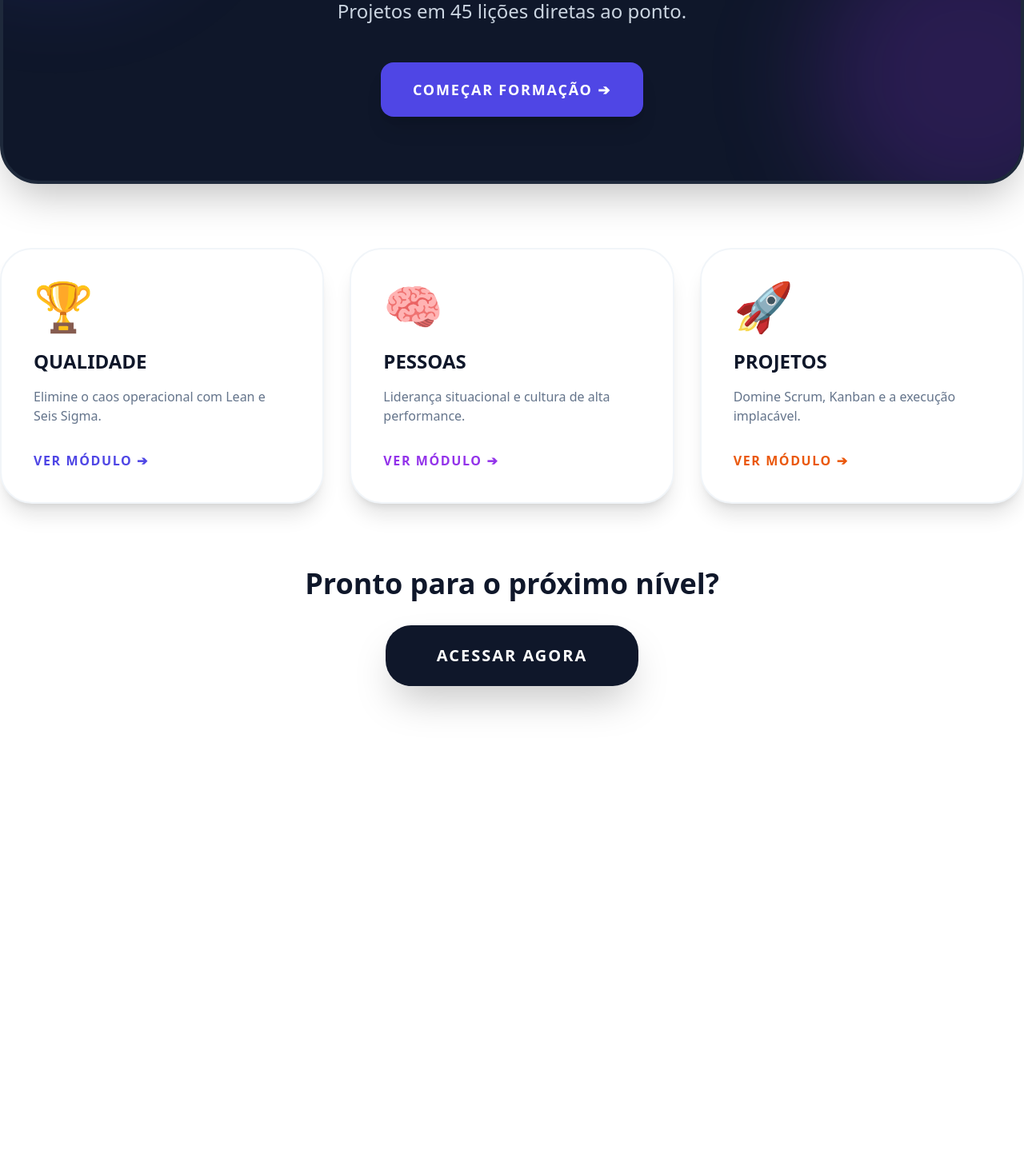
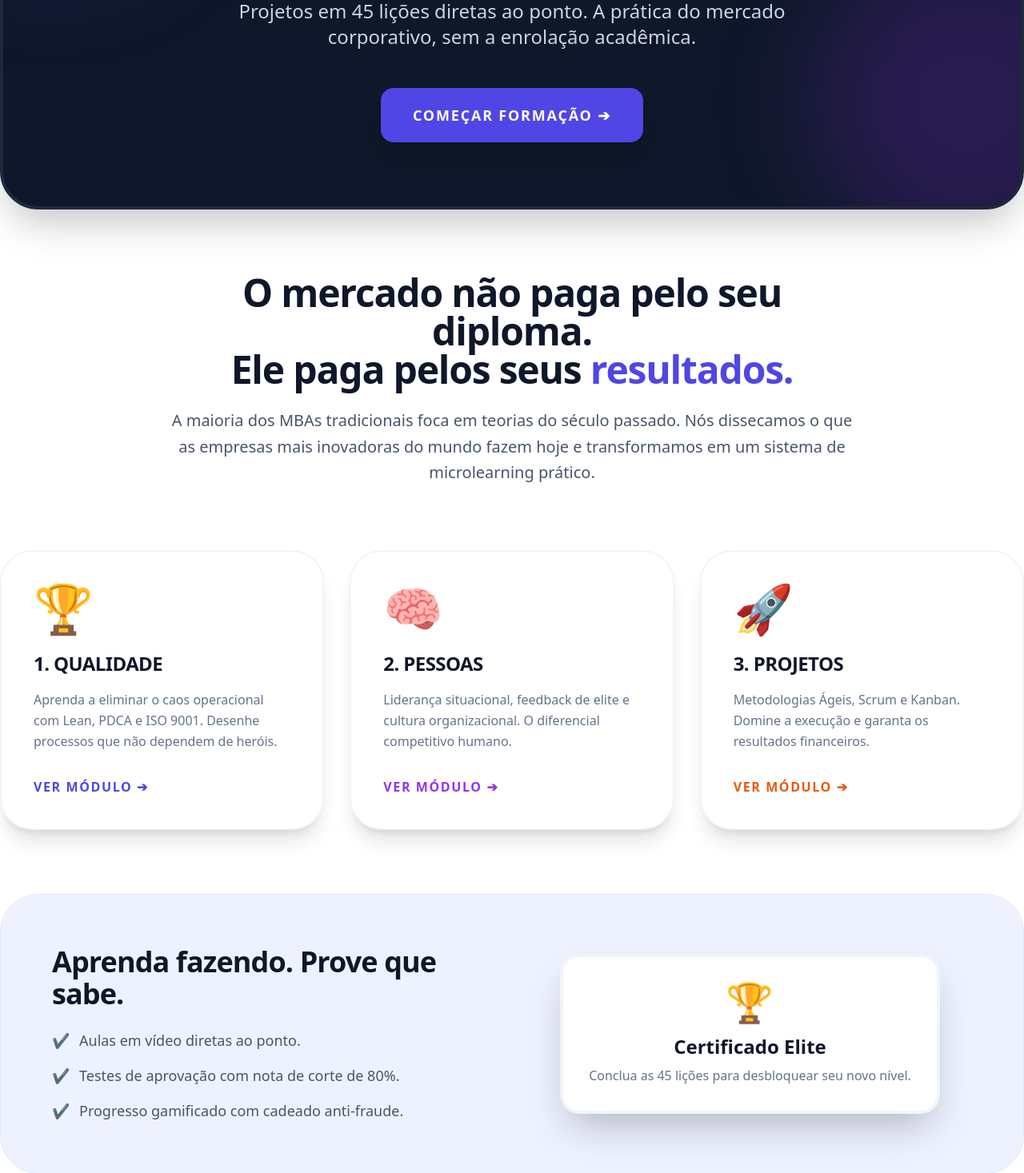
Before and after one commit to danub-io/mbalite, a Next.js app: page /mbalite/ in a window 1280 px wide. Shown: the part 332-1799 px from the top of the page at 80% size. Before the commit the page ends 1270 px from the top, so only its background shows below. Built offline with nearby package versions, Linux system fonts and the light colour scheme.

Commit message:
Design: Restoring full Premium LP with correct paths

```diff
--- a/pages/index.mdx
+++ b/pages/index.mdx
@@ -4,7 +4,7 @@ title: MBA Lite - Acelere sua Carreira
 
 <div className="w-full font-sans -mt-8">
 
-  {/* 1. HERO SECTION (A Promessa Principal) */}
+  {/* 1. HERO SECTION */}
   <div className="bg-slate-900 rounded-[3rem] p-10 md:p-20 text-center shadow-2xl mb-20 relative overflow-hidden border-4 border-slate-800">
     <div className="absolute top-[-10%] left-[-10%] w-96 h-96 bg-indigo-600/20 blur-3xl rounded-full"></div>
     <div className="absolute bottom-[-10%] right-[-10%] w-96 h-96 bg-purple-600/20 blur-3xl rounded-full"></div>
@@ -20,11 +20,10 @@ title: MBA Lite - Acelere sua Carreira
         </span>
       </h1>
       <div className="text-xl md:text-2xl text-slate-300 max-w-3xl mx-auto mb-12 font-medium leading-relaxed">
-        Domine Gestão de Qualidade, Liderança de Pessoas e Execução de Projetos em 45 lições diretas ao ponto.
+        Domine Gestão de Qualidade, Liderança de Pessoas e Execução de Projetos em 45 lições diretas ao ponto. A prática do mercado corporativo, sem a enrolação acadêmica.
       </div>
 
       <div className="flex flex-col sm:flex-row gap-4 justify-center items-center">
-        {/* Note o link para /central agora */}
         <a href="/mbalite/central" className="bg-indigo-600 text-white font-black text-lg py-5 px-10 rounded-2xl shadow-xl hover:scale-105 transition-all uppercase tracking-widest">
           Começar Formação ➔
         </a>
@@ -32,35 +31,74 @@ title: MBA Lite - Acelere sua Carreira
     </div>
   </div>
 
-  {/* 2. AS 3 TRILHAS */}
+  {/* 2. A DOR DO MERCADO */}
+  <div className="text-center max-w-4xl mx-auto mb-20 px-4">
+    <h2 className="text-3xl md:text-5xl font-black text-slate-900 dark:text-white tracking-tight mb-6">
+      O mercado não paga pelo seu diploma. <br/> Ele paga pelos seus <span className="text-indigo-600 dark:text-indigo-400">resultados.</span>
+    </h2>
+    <div className="text-xl text-slate-600 dark:text-slate-400 font-medium leading-relaxed">
+      A maioria dos MBAs tradicionais foca em teorias do século passado. Nós dissecamos o que as empresas mais inovadoras do mundo fazem hoje e transformamos em um sistema de microlearning prático.
+    </div>
+  </div>
+
+  {/* 3. A SOLUÇÃO (As 3 Trilhas) */}
   <div className="grid grid-cols-1 md:grid-cols-3 gap-8 mb-20">
-    <div className="bg-white dark:bg-slate-900 p-10 rounded-[2.5rem] shadow-xl border-2 border-slate-100 dark:border-slate-800">
-      <div className="text-6xl mb-6">🏆</div>
-      <h3 className="text-2xl font-black text-slate-900 dark:text-white uppercase mb-4">Qualidade</h3>
-      <div className="text-slate-500 dark:text-slate-400 mb-8 font-medium">Elimine o caos operacional com Lean e Seis Sigma.</div>
+    <div className="bg-white dark:bg-slate-900 p-10 rounded-[2.5rem] shadow-xl border-2 border-slate-100 dark:border-slate-800 hover:border-indigo-500 transition-colors group">
+      <div className="text-6xl mb-6 group-hover:scale-110 transition-transform origin-left">🏆</div>
+      <h3 className="text-2xl font-black text-slate-900 dark:text-white uppercase tracking-tight mb-4">1. Qualidade</h3>
+      <div className="text-slate-500 dark:text-slate-400 mb-8 font-medium leading-relaxed">
+        Aprenda a eliminar o caos operacional com Lean, PDCA e ISO 9001. Desenhe processos que não dependem de heróis.
+      </div>
       <a href="/mbalite/qualidade/mentalidade" className="text-indigo-600 dark:text-indigo-400 font-black uppercase tracking-widest hover:underline">Ver Módulo ➔</a>
     </div>
 
-    <div className="bg-white dark:bg-slate-900 p-10 rounded-[2.5rem] shadow-xl border-2 border-slate-100 dark:border-slate-800">
-      <div className="text-6xl mb-6">🧠</div>
-      <h3 className="text-2xl font-black text-slate-900 dark:text-white uppercase mb-4">Pessoas</h3>
-      <div className="text-slate-500 dark:text-slate-400 mb-8 font-medium">Liderança situacional e cultura de alta performance.</div>
+    <div className="bg-white dark:bg-slate-900 p-10 rounded-[2.5rem] shadow-xl border-2 border-slate-100 dark:border-slate-800 hover:border-purple-500 transition-colors group">
+      <div className="text-6xl mb-6 group-hover:scale-110 transition-transform origin-left">🧠</div>
+      <h3 className="text-2xl font-black text-slate-900 dark:text-white uppercase tracking-tight mb-4">2. Pessoas</h3>
+      <div className="text-slate-500 dark:text-slate-400 mb-8 font-medium leading-relaxed">
+        Liderança situacional, feedback de elite e cultura organizacional. O diferencial competitivo humano.
+      </div>
       <a href="/mbalite/pessoas/lideranca" className="text-purple-600 dark:text-purple-400 font-black uppercase tracking-widest hover:underline">Ver Módulo ➔</a>
     </div>
 
-    <div className="bg-white dark:bg-slate-900 p-10 rounded-[2.5rem] shadow-xl border-2 border-slate-100 dark:border-slate-800">
-      <div className="text-6xl mb-6">🚀</div>
-      <h3 className="text-2xl font-black text-slate-900 dark:text-white uppercase mb-4">Projetos</h3>
-      <div className="text-slate-500 dark:text-slate-400 mb-8 font-medium">Domine Scrum, Kanban e a execução implacável.</div>
+    <div className="bg-white dark:bg-slate-900 p-10 rounded-[2.5rem] shadow-xl border-2 border-slate-100 dark:border-slate-800 hover:border-orange-500 transition-colors group">
+      <div className="text-6xl mb-6 group-hover:scale-110 transition-transform origin-left">🚀</div>
+      <h3 className="text-2xl font-black text-slate-900 dark:text-white uppercase tracking-tight mb-4">3. Projetos</h3>
+      <div className="text-slate-500 dark:text-slate-400 mb-8 font-medium leading-relaxed">
+        Metodologias Ágeis, Scrum e Kanban. Domine a execução e garanta os resultados financeiros.
+      </div>
       <a href="/mbalite/projetos/introducao" className="text-orange-600 dark:text-orange-400 font-black uppercase tracking-widest hover:underline">Ver Módulo ➔</a>
     </div>
   </div>
 
-  {/* 3. CTA FINAL */}
+  {/* 4. PROVA SOCIAL / METODOLOGIA */}
+  <div className="bg-indigo-50 dark:bg-indigo-900/10 border border-indigo-100 dark:border-indigo-900/30 rounded-[3rem] p-10 md:p-16 mb-20 flex flex-col md:flex-row items-center gap-10">
+    <div className="md:w-1/2">
+      <h2 className="text-3xl md:text-4xl font-black text-slate-900 dark:text-white tracking-tight mb-6">
+        Aprenda fazendo. Prove que sabe.
+      </h2>
+      <ul className="space-y-4 text-lg text-slate-600 dark:text-slate-400 font-medium list-none p-0">
+        <li className="flex items-center gap-3"><span className="text-indigo-600">✔</span> Aulas em vídeo diretas ao ponto.</li>
+        <li className="flex items-center gap-3"><span className="text-indigo-600">✔</span> Testes de aprovação com nota de corte de 80%.</li>
+        <li className="flex items-center gap-3"><span className="text-indigo-600">✔</span> Progresso gamificado com cadeado anti-fraude.</li>
+      </ul>
+    </div>
+    <div className="md:w-1/2 flex justify-center">
+      <div className="bg-white dark:bg-slate-900 p-8 rounded-3xl shadow-2xl border-4 border-slate-100 dark:border-slate-800 text-center">
+        <div className="text-5xl mb-4">🏆</div>
+        <div className="text-2xl font-black text-slate-900 dark:text-white">Certificado Elite</div>
+        <div className="text-slate-500 mt-2 font-medium">Conclua as 45 lições para desbloquear seu novo nível.</div>
+      </div>
+    </div>
+  </div>
+
+  {/* 5. CTA FINAL */}
   <div className="text-center pb-20">
-    <h2 className="text-4xl font-black text-slate-900 dark:text-white mb-8">Pronto para o próximo nível?</h2>
-    <a href="/mbalite/central" className="inline-block bg-slate-900 dark:bg-slate-100 text-white dark:text-slate-900 font-black text-xl py-6 px-16 rounded-[2rem] shadow-2xl hover:scale-105 transition-all uppercase tracking-widest">
-      Acessar Agora
+    <h2 className="text-4xl font-black text-slate-900 dark:text-white mb-8">
+      Pronto para assumir o controle da sua carreira?
+    </h2>
+    <a href="/mbalite/central" className="inline-block bg-slate-900 dark:bg-slate-100 text-white dark:text-slate-900 font-black text-xl md:text-2xl py-6 px-16 rounded-[2rem] shadow-2xl hover:scale-105 transition-all uppercase tracking-widest">
+      Acessar Gratuitamente
     </a>
   </div>
 
```
